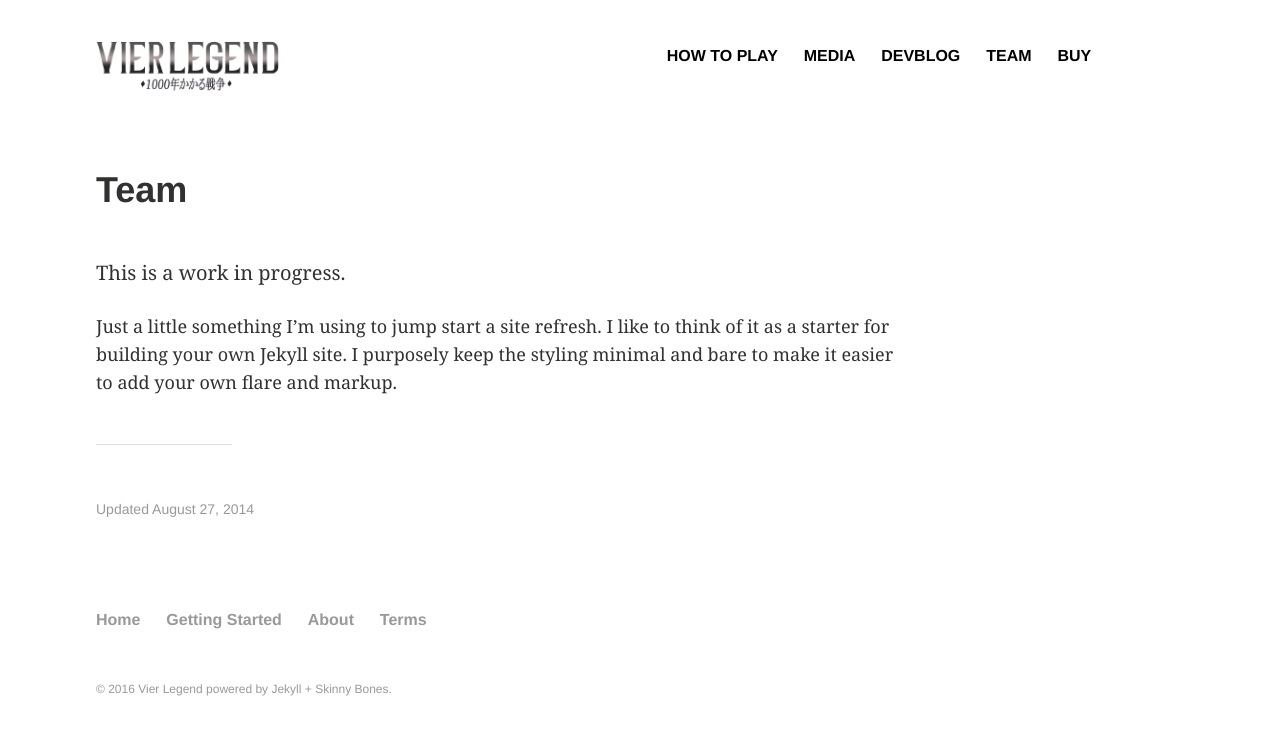
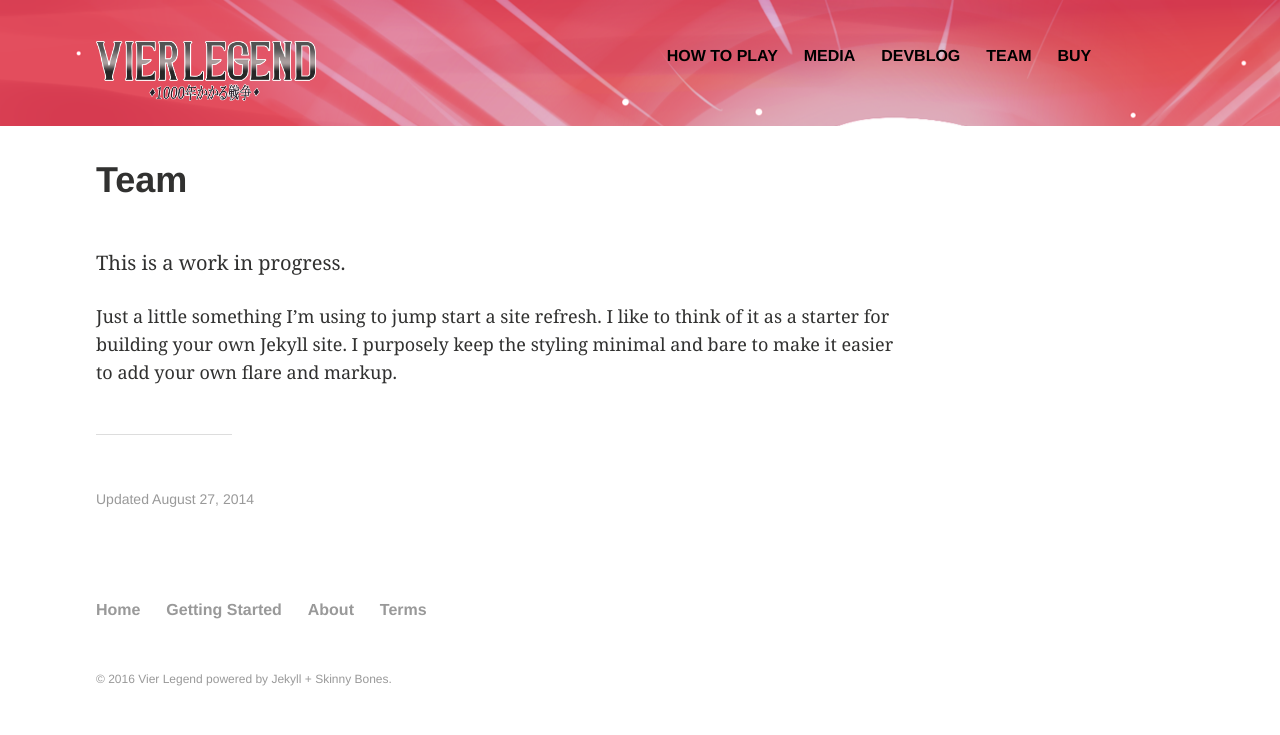
Before and after one commit to vier-legend/vier-legend.github.io, a Jekyll site: the page built from pages/team/index.md, in a window 1280 px wide. Shown: the top 735 px of the page. Built offline with Jekyll 4.4.1, drawn with Linux system fonts in a browser that asks for light colours.

Commit message:
Add default page title+background

```diff
--- a/_sass/_layout.scss
+++ b/_sass/_layout.scss
@@ -7,7 +7,10 @@
    ========================================================================== */
 
 #masthead {
+	background-image: url(/images/home/cover.png);
+	padding-bottom: 0;
 	padding: $gutter;
+	padding-bottom: 0;
 	z-index: 5;
 	@include transform(translate(0,0));
 	@include transition(500ms cubic-bezier(.645,.045,.355,1.000));
@@ -24,7 +27,8 @@
 		@include span-columns(4);
 	}
 	padding: (.25 * $masthead-height) 0; // fourth the height to center vertically
-	height: 84px;
+	height: 100px;
+	max-width: 50%;
 	text-decoration: none;
 	color: $black;
 	font-family: $alt-font;
@@ -33,7 +37,7 @@
 	line-height: .5 * $masthead-height; // half the height to center vertically
 	text-transform: uppercase;
 	img {
-		max-height: 50px;
+		max-height: 60px;
 	}
 }
 
```
